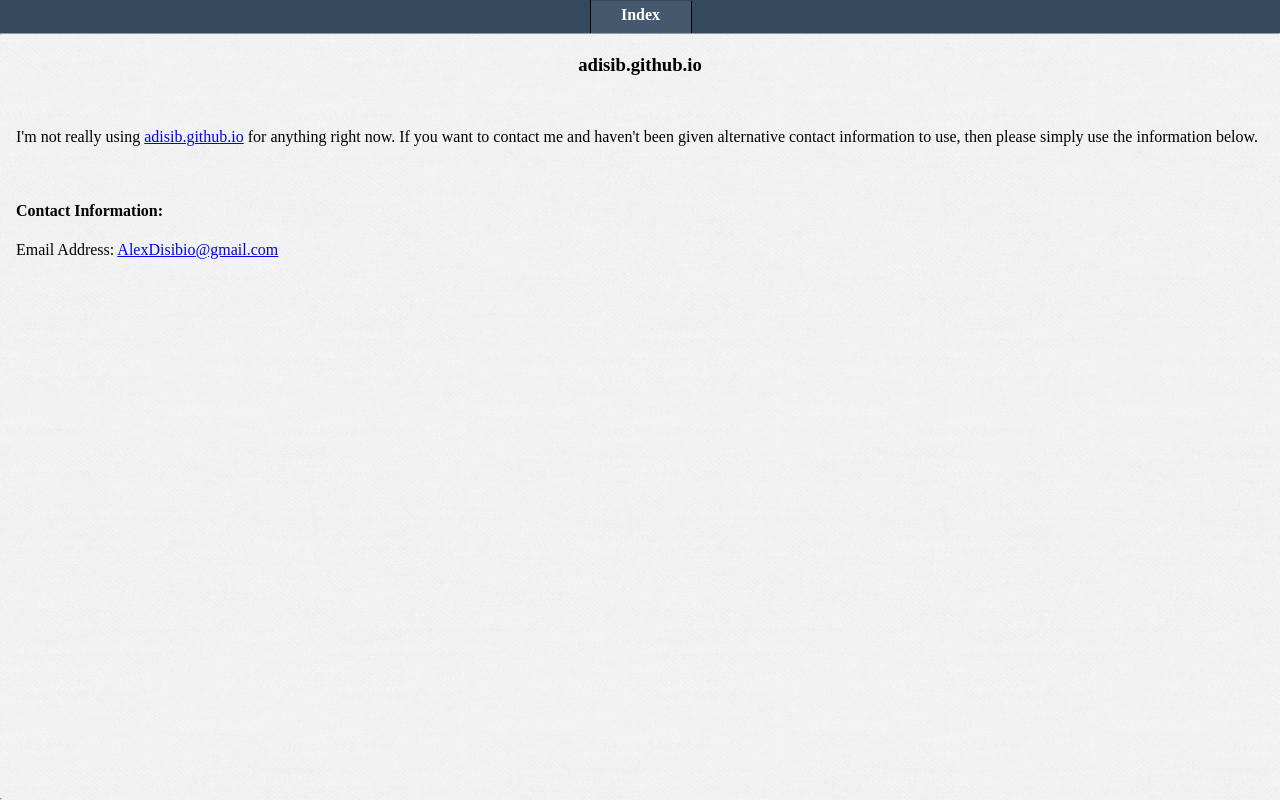
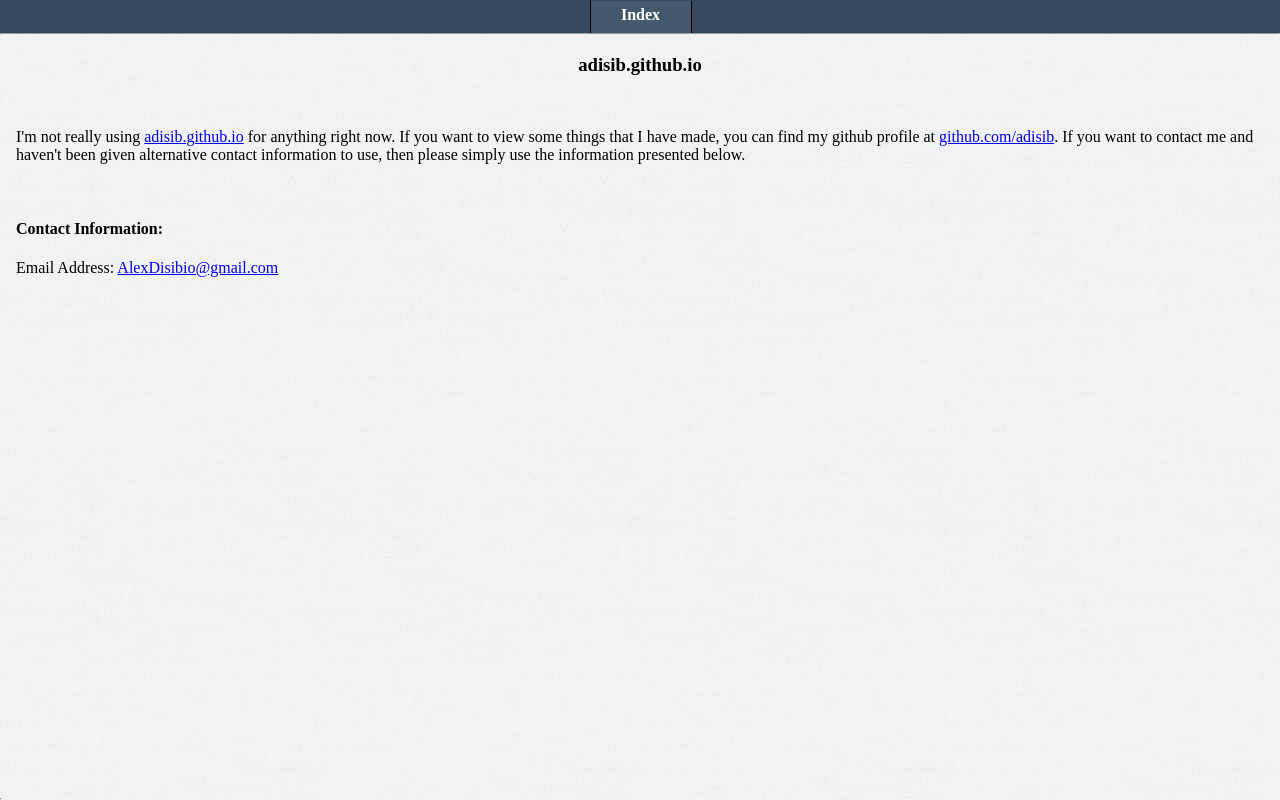
Before and after one commit to adisib/adisib.github.io, a plain HTML site: page index.html in a window 1280 px wide. Drawn offline with Linux system fonts and the light colour scheme.

Commit message:
Add link to github profile

```diff
--- a/index.html
+++ b/index.html
@@ -1,7 +1,7 @@
 <!DOCTYPE html>
 <html lang="en-US">
 
-<!-- Hello, to whomever decided they would be interested in this source code for some reason. -->
+<!-- You can view all the source at https://github.com/adisib/adisib.github.io if you aren't already viewing from there. -->
 
 <head>
 
@@ -43,7 +43,7 @@
 
             <br />
 
-            <p> I'm not really using <a href="index.html">adisib.github.io</a> for anything right now. If you want to contact me and haven't been given alternative contact information to use, then please simply use the information below. </p>
+            <p> I'm not really using <a href="index.html">adisib.github.io</a> for anything right now. If you want to view some things that I have made, you can find my github profile at <a href="https://github.com/adisib">github.com/adisib</a>. If you want to contact me and haven't been given alternative contact information to use, then please simply use the information presented below. </p>
 
             <br />
 
```
